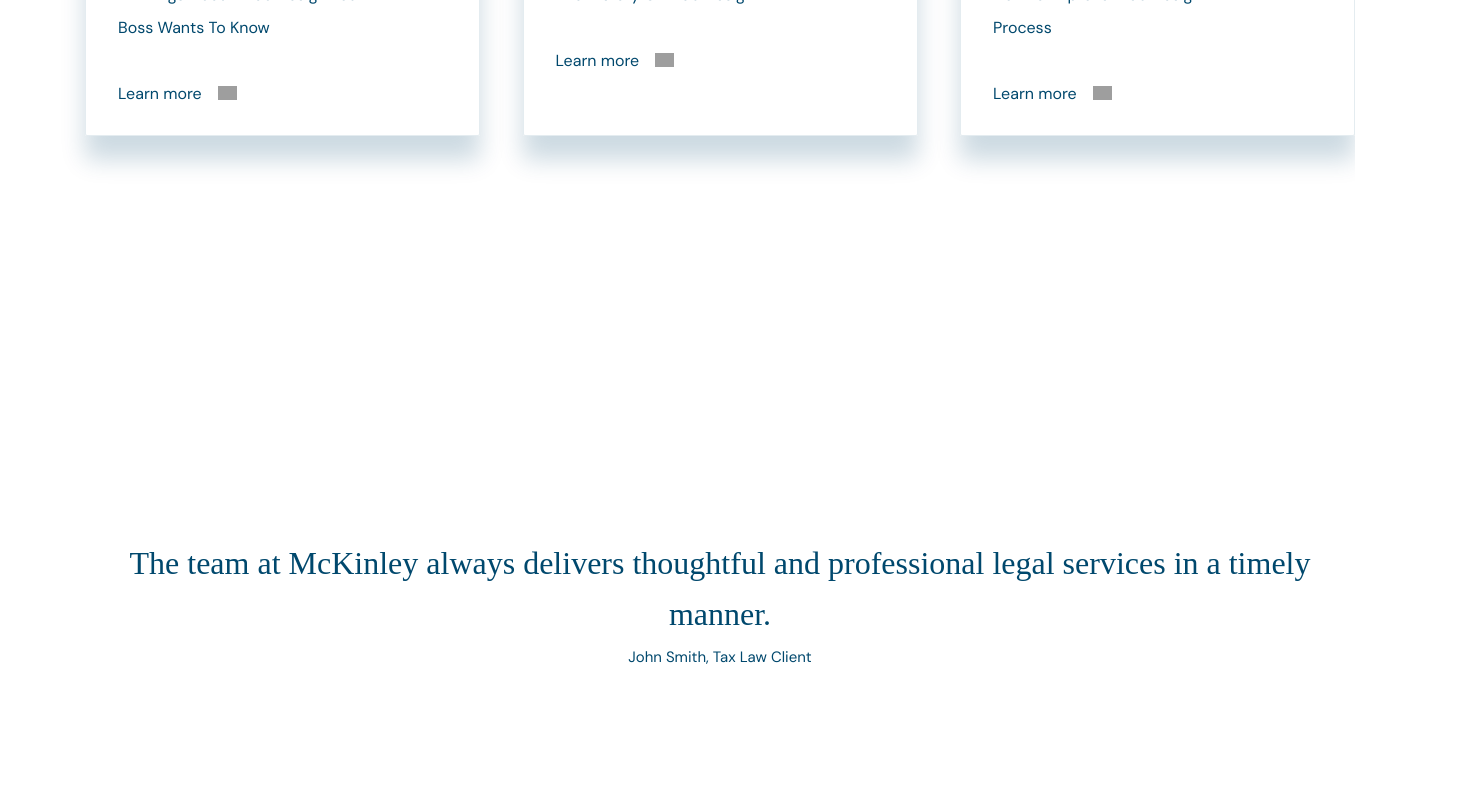
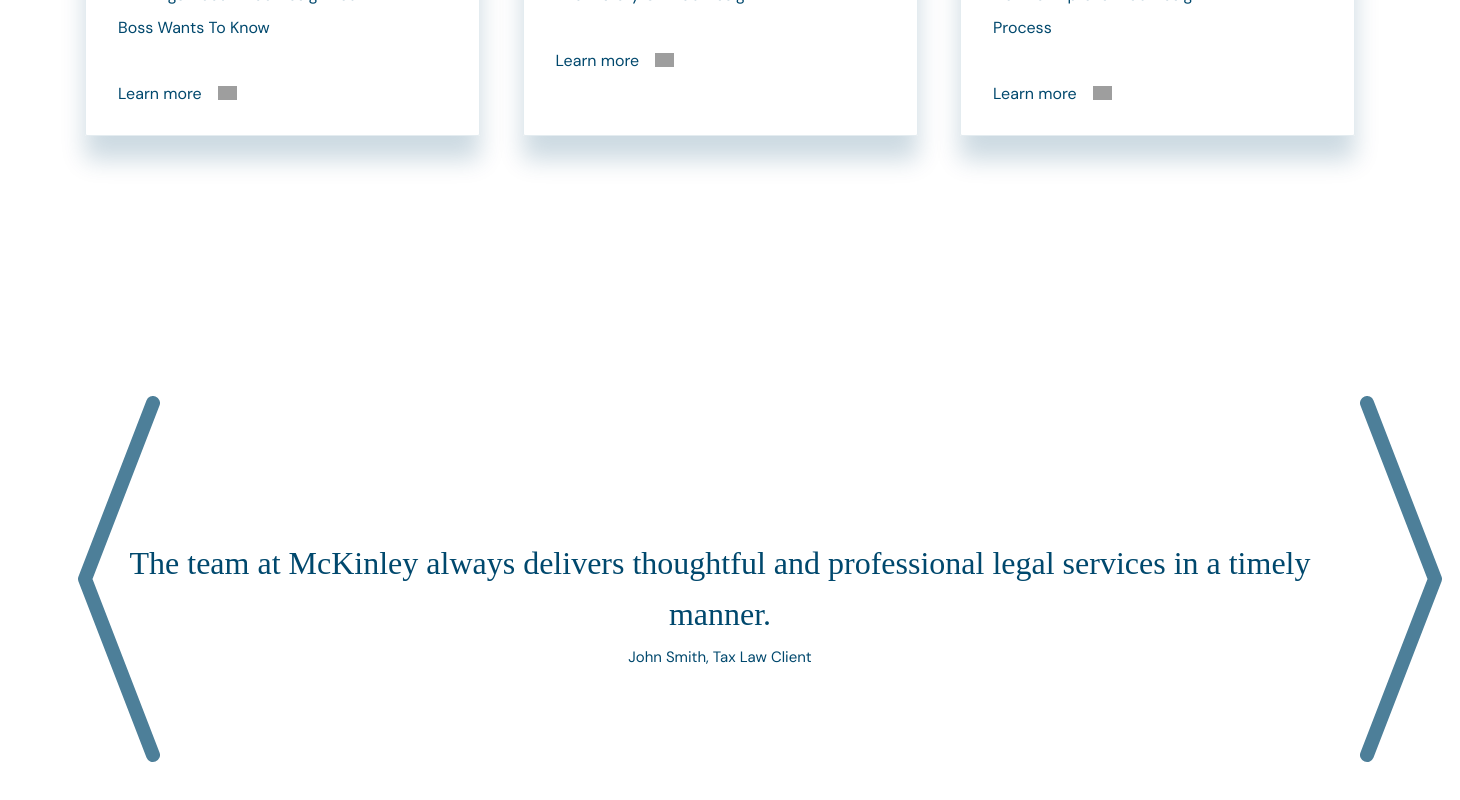
Before and after one commit to NicaZadirieva/mckinley, a React (Vite) app: page / in a window 1280 px wide. Shown: the part 2876-3676 px from the top of the page, 1460 px wide, since content can reach past the window. Built offline with nearby package versions, Linux system fonts and the light colour scheme; grey boxes are pictures that could not be loaded; a web font is replaced by a local one.

Commit message:
feat(QuoteSlider): impl + demo

```diff
--- a/src/App.tsx
+++ b/src/App.tsx
@@ -1,3 +1,5 @@
+import 'slick-carousel/slick/slick-theme.css';
+import 'slick-carousel/slick/slick.css';
 import Articles from './components/Articles';
 import Button from './components/Button';
 import CenterInfoLine from './components/CenterInfoLine';
@@ -6,7 +8,7 @@
 import MenuItem from './components/MenuItem';
 import PhoneNumber from './components/PhoneNumber';
 import PracticalArea from './components/PracticalArea';
-import QuoteSlideItem from './components/QuoteSlideItem';
+import QuoteSlider from './components/QuoteSlider';
 import RequestConsultation from './components/RequestConsultation';
 import Title from './components/Title';
 import Content from './layouts/Content';
@@ -36,11 +38,7 @@
 			<Content><PracticalArea/></Content>
 			<Content><LegalServices/></Content>
 			<Content><Articles/></Content>
-			<Content><QuoteSlideItem
-				quote={`The team at McKinley always delivers thoughtful and
-					professional legal services in a timely manner.`}
-				author='John Smith, Tax Law Client'
-			/></Content>
+			<Content><QuoteSlider/></Content>
 		</>
 	);
 }
--- a/src/components/QuoteSlideItem/index.module.css
+++ b/src/components/QuoteSlideItem/index.module.css
@@ -1,5 +1,4 @@
 .slide-item {
-    width: 100%;
     height: 620px;
     display: flex;
     flex-direction: column;
--- a/src/components/QuoteSlideItem/index.tsx
+++ b/src/components/QuoteSlideItem/index.tsx
@@ -1,4 +1,5 @@
 import styles from './index.module.css';
+import { QuoteSlideItemProps } from './QuoteSlideItem.props';
 export default function QuoteSlideItem(props: QuoteSlideItemProps) {
 	const { quote,  author } = props;
 
--- /dev/null
+++ b/src/components/QuoteSlider/index.module.css
@@ -0,0 +1,21 @@
+.next-arrow {
+    background-image: url('/next-arrow-slider.svg');
+}
+
+.prev-arrow {
+    background-image: url('/next-arrow-slider.svg');
+    transform: scaleX(-1); /* Flip the arrow */
+}
+
+.next-arrow, .prev-arrow {
+    background-repeat: no-repeat;
+    width: 100px;
+    height: 372px;
+    position: absolute;
+    top: -200px;
+}
+
+.next-slick-arrow {
+    position: relative;
+    height: 620px;
+}
--- /dev/null
+++ b/src/components/QuoteSlider/index.tsx
@@ -0,0 +1,54 @@
+import { MouseEvent } from 'react';
+import Slider from 'react-slick';
+import QuoteSlideItem from '../QuoteSlideItem';
+import styles from './index.module.css';
+function NextArrow({onClick} : {onClick?: (event: MouseEvent) => void}) {
+	return (
+		<div
+			className={styles['next-arrow']}
+			onClick={onClick}
+		/>
+	);
+}
+
+function PrevArrow({onClick} : {onClick?: (event: MouseEvent) => void}) {
+	return (
+		<div
+			className={styles['prev-arrow']}
+			onClick={onClick}
+		/>
+	);
+}
+
+export default function QuoteSlider() {
+	const settings = {
+		dots: false,
+		infinite: false,
+		slidesToShow: 1,
+		  nextArrow: <div className='next-slick-arrow'><NextArrow/></div>
+		,
+
+		prevArrow: <div className='next-slick-arrow'><PrevArrow/></div>
+	};
+	return (
+		<Slider {...settings}>
+			<QuoteSlideItem
+				quote={`The team at McKinley always delivers thoughtful and
+					professional legal services in a timely manner.`}
+				author='John Smith, Tax Law Client'
+			/>
+
+			<QuoteSlideItem
+				quote={`The team at McKinley always delivers thoughtful and
+					professional legal services in a timely manner.`}
+				author='John Smith, Tax Law Client'
+			/>
+
+			<QuoteSlideItem
+				quote={`The team at McKinley always delivers thoughtful and
+					professional legal services in a timely manner.`}
+				author='John Smith, Tax Law Client'
+			/>
+		</Slider>
+	);
+}
--- a/src/index.css
+++ b/src/index.css
@@ -1,3 +1,4 @@
+
 :root {
     --app-main-bg-color: #00486D;
     --app-light-bg-color: #F2F6F7;
@@ -14,6 +15,8 @@
     --main-padding--left: calc(85px + 40px);
     --min-content-width: 1270px;
 }
+
+
 body {
     padding: 0;
     margin: 0;
```
Also changed, not shown: package.json (+5 -2 lines), public/next-arrow-slider.svg (added), 1 other file (tests, documents, lock files or other folders).
